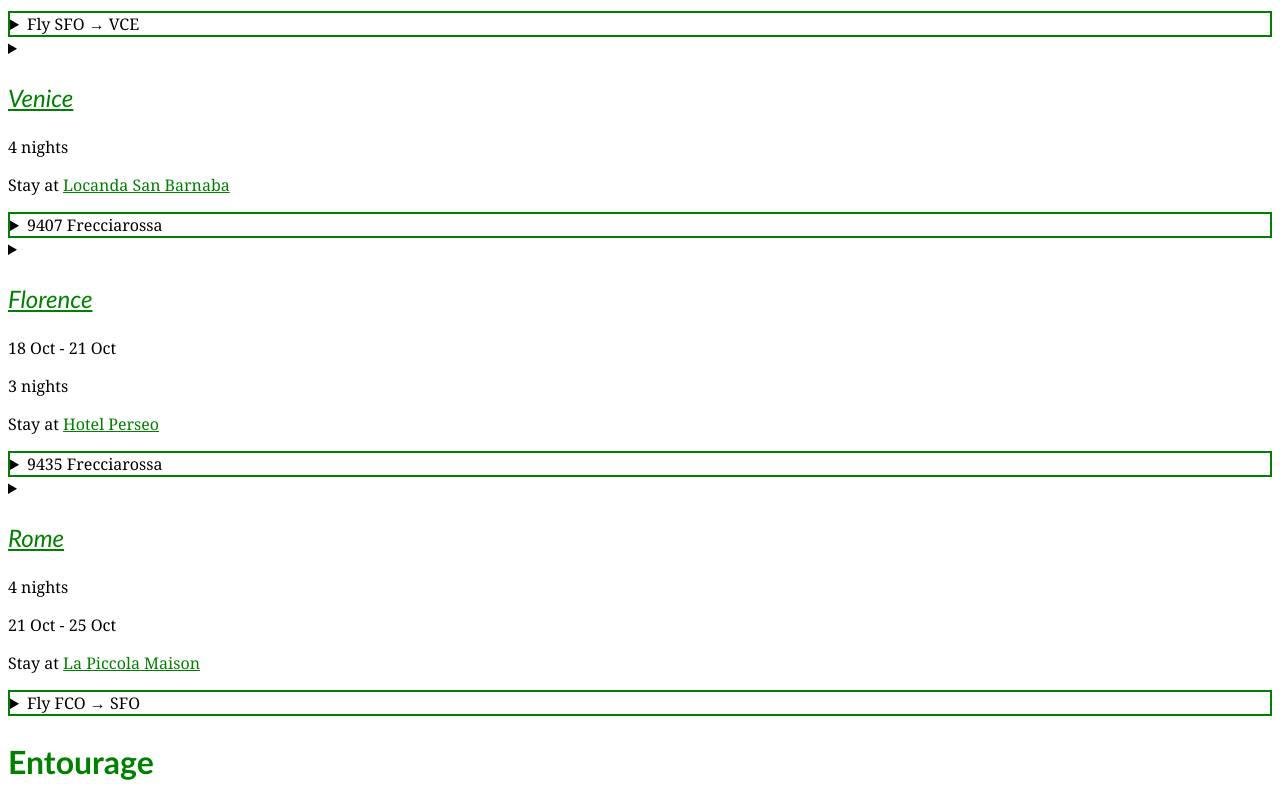
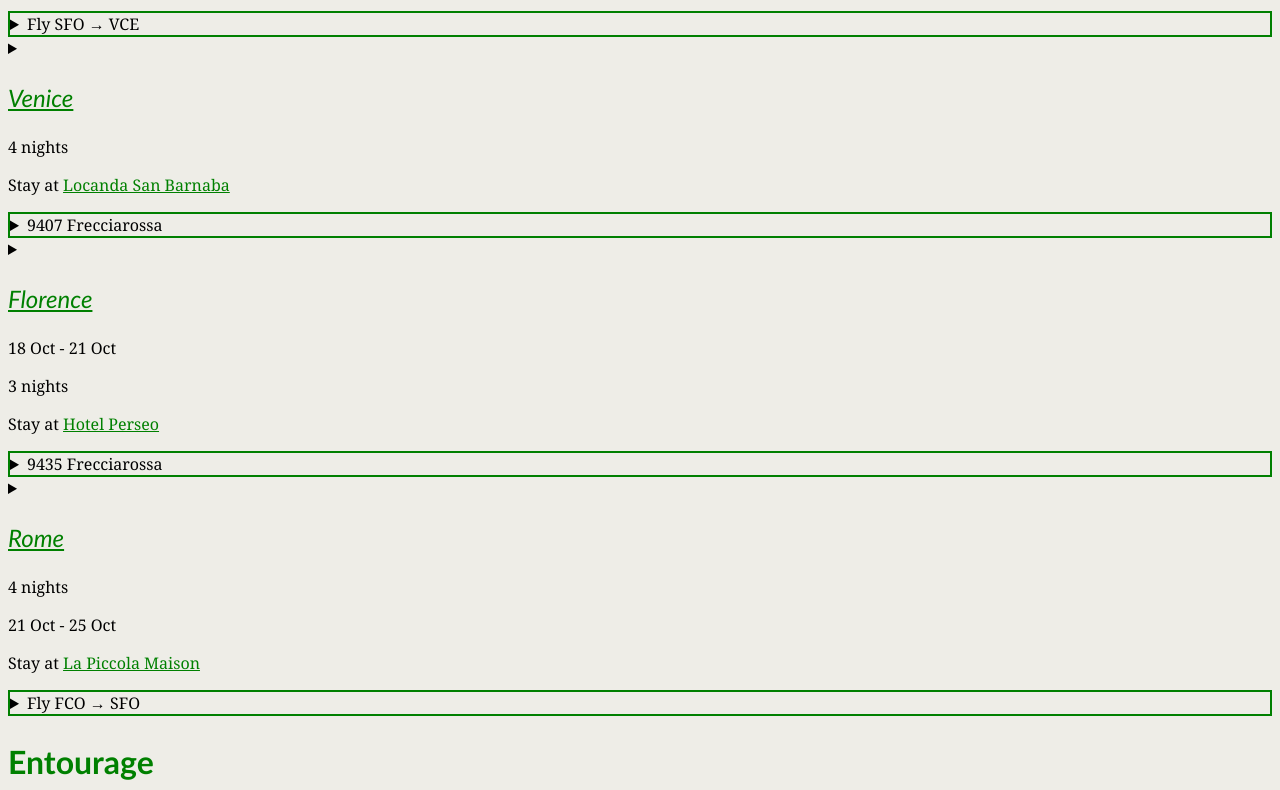
Before and after one commit to kubiak-calpoly/csc-437-examples, an Eleventy site: page packages/proto/public/tour_details.html in a window 1280 px wide. Shown: the part 186-976 px from the top of the page. Built offline with nearby package versions, Linux system fonts and the light colour scheme; Eleventy itself is replaced by a stand-in of ours; files that its build step writes are made by us from their sources.

Commit message:
add page background color

```diff
--- a/packages/proto/public/tour_details.html
+++ b/packages/proto/public/tour_details.html
@@ -4,6 +4,7 @@
       body {
         font-family: Baskerville, Cambria, "Noto Serif",
           "Bitstream Charter", serif;
+        background-color: rgb(238 237 231);
       }
       header {
         background-color: #008000;
```
